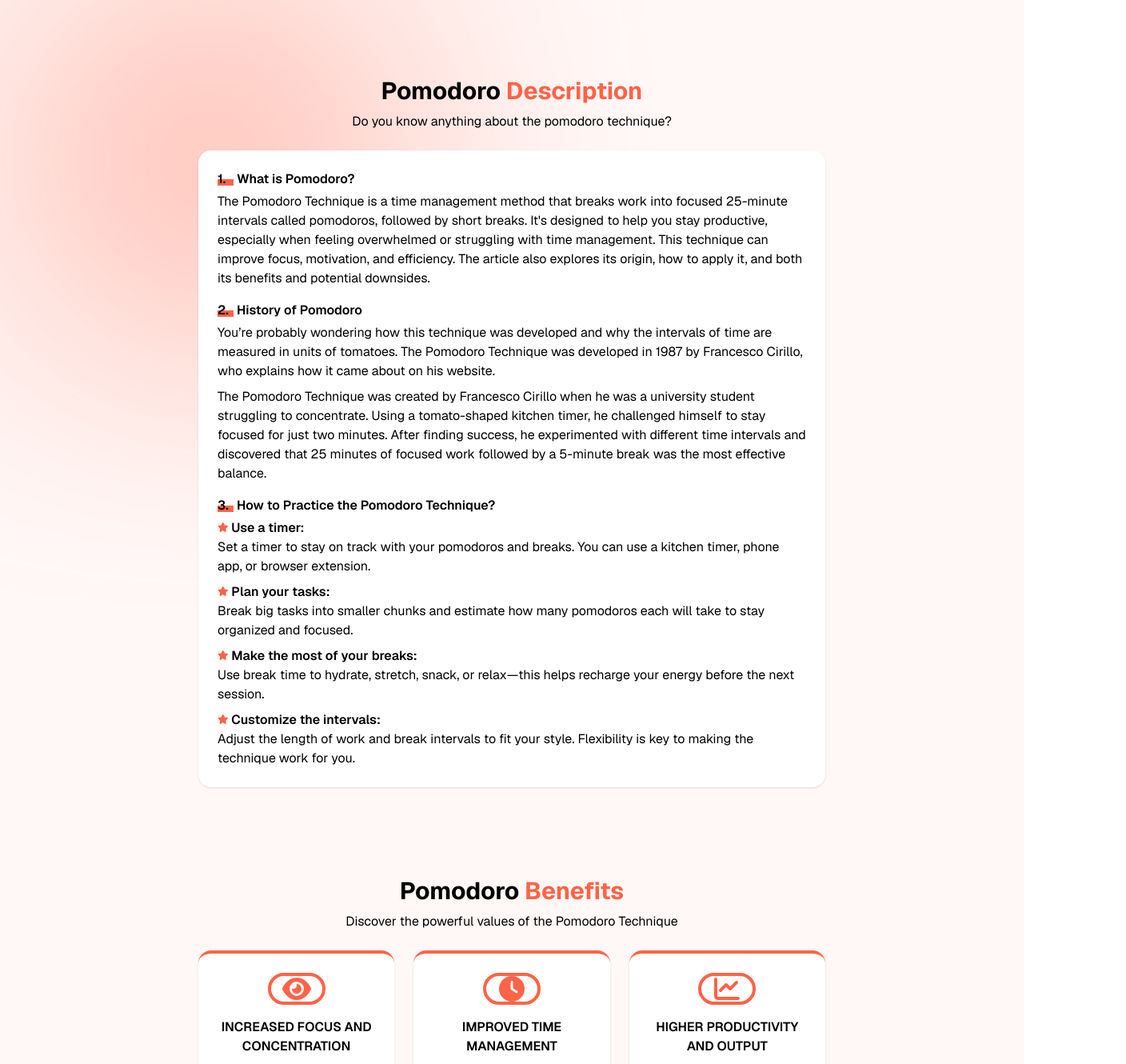
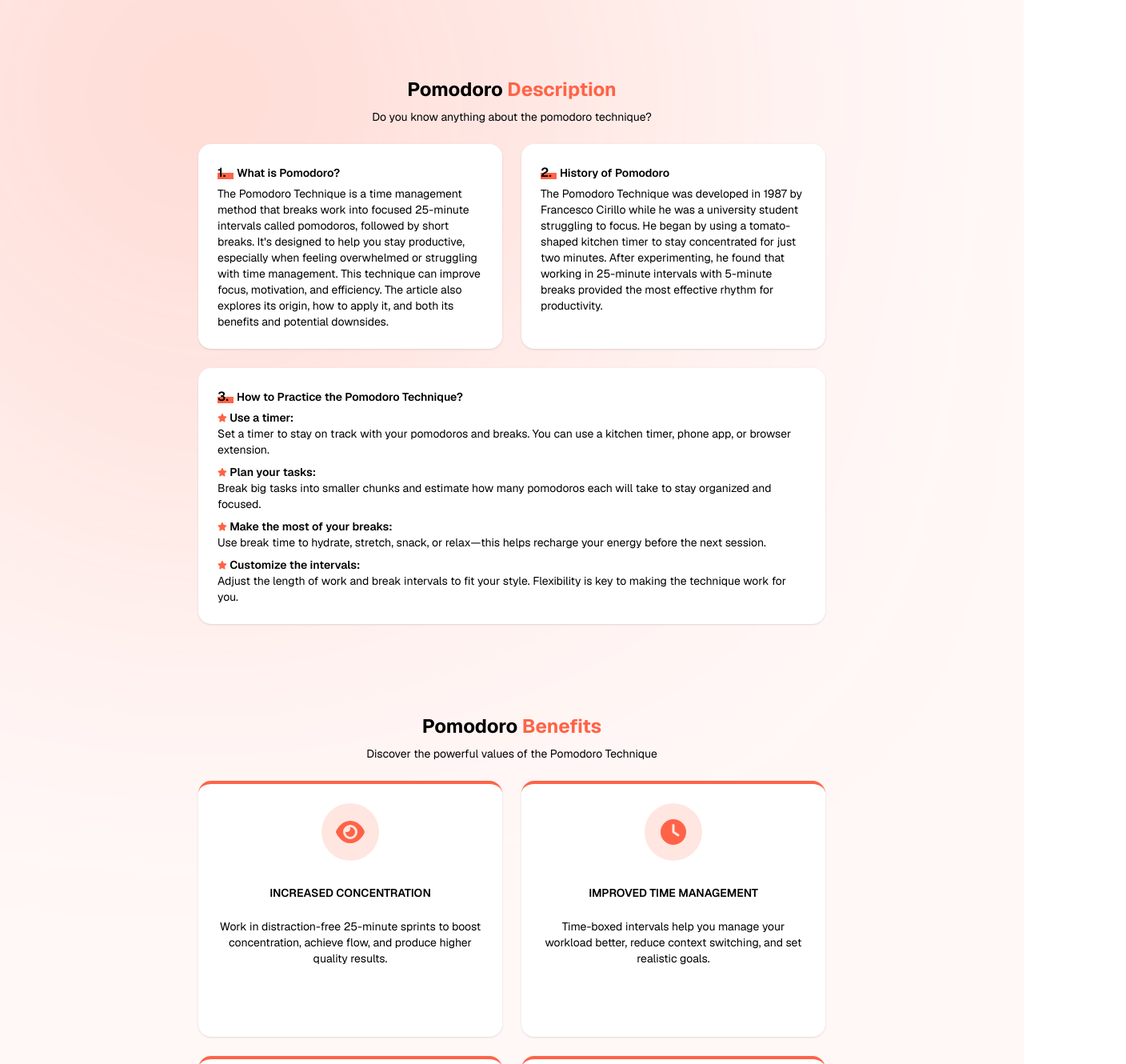
Before and after one commit to cmdn-hoangnguyen/pomodoro, a Next.js app: page / in a window 1280 px wide. Shown: the part 760-2090 px from the top of the page at 80% size, 1408 px wide, since content can reach past the window. Built offline with nearby package versions, Linux system fonts and the light colour scheme.

Commit message:
Update responsive all Sections

```diff
--- a/app/page.tsx
+++ b/app/page.tsx
@@ -6,43 +6,45 @@ import { SECTION_IDS } from "@/utils/constants";
 import { ReactNode } from "react";
 
 type SectionType = {
-  data: ReactNode
-}
+  data: ReactNode;
+};
 
 export default function Home() {
   const sections: Record<SECTION_IDS, SectionType> = {
     [SECTION_IDS.HERO]: {
-      data: <HeroSection />
+      data: <HeroSection />,
     },
     [SECTION_IDS.DESCRIPTION]: {
-      data: <DescriptionSection />
+      data: <DescriptionSection />,
     },
     [SECTION_IDS.VALUE]: {
-      data: <ValueSection />
+      data: <ValueSection />,
     },
     [SECTION_IDS.APPLICATION]: {
-      data: <ApplicationSection />
+      data: <ApplicationSection />,
     },
     [SECTION_IDS.QUOTATION]: {
-      data: <></>
-    }
-  }
+      data: <></>,
+    },
+  };
 
   const renderSections = [
-    SECTION_IDS.HERO, SECTION_IDS.DESCRIPTION, SECTION_IDS.VALUE, SECTION_IDS.APPLICATION, SECTION_IDS.QUOTATION,
-  ]
+    SECTION_IDS.HERO,
+    SECTION_IDS.DESCRIPTION,
+    SECTION_IDS.VALUE,
+    SECTION_IDS.APPLICATION,
+    SECTION_IDS.QUOTATION,
+  ];
 
   return (
     <>
-      <header></header>
-
       <main className="min-h-screen font-[family-name:var(--font-geist-sans)]">
         {renderSections.map((item, index) => {
           return (
             <section key={item} id={item} className="bg-[var(--muted)]">
               <div
-                className={`max-w-[70%] mx-auto relative ${
-                  index === 0 ? "" : "p-14"
+                className={`2xl:w-[60%] xl:w-[70%] md:w-[80%] w-[90%] mx-auto relative ${
+                  index === 0 ? "" : "xl:p-14 px-4 py-8"
                 }`}
               >
                 {sections[item].data}
--- a/components/DescriptionSection.tsx
+++ b/components/DescriptionSection.tsx
@@ -3,6 +3,11 @@ import { faStar } from "@fortawesome/free-solid-svg-icons";
 import { FontAwesomeIcon } from "@fortawesome/react-fontawesome";
 import { JSX } from "react";
 import Card from "./card/Card";
+import {
+  baseFontSize,
+  secondHeadingFontSize,
+  subTitleFontSize,
+} from "@/utils/commonStyle";
 
 type DescriptionType = {
   title: string;
@@ -14,7 +19,7 @@ const DescriptionSection = () => {
     [DESCRIPTION_CONTENT.WHAT_IS]: {
       title: "What is Pomodoro?",
       content: (
-        <p>
+        <p className={`${baseFontSize}`}>
           The Pomodoro Technique is a time management method that breaks work
           into focused 25-minute intervals called pomodoros, followed by short
           breaks. It's designed to help you stay productive, especially when
@@ -29,20 +34,13 @@ const DescriptionSection = () => {
       title: "History of Pomodoro",
       content: (
         <>
-          <p>
-            You’re probably wondering how this technique was developed and why
-            the intervals of time are measured in units of tomatoes. The
-            Pomodoro Technique was developed in 1987 by Francesco Cirillo, who
-            explains how it came about on his website.
-          </p>
-
-          <p>
-            The Pomodoro Technique was created by Francesco Cirillo when he was
-            a university student struggling to concentrate. Using a
-            tomato-shaped kitchen timer, he challenged himself to stay focused
-            for just two minutes. After finding success, he experimented with
-            different time intervals and discovered that 25 minutes of focused
-            work followed by a 5-minute break was the most effective balance.
+          <p className={`${baseFontSize}`}>
+            The Pomodoro Technique was developed in 1987 by Francesco Cirillo
+            while he was a university student struggling to focus. He began by
+            using a tomato-shaped kitchen timer to stay concentrated for just
+            two minutes. After experimenting, he found that working in 25-minute
+            intervals with 5-minute breaks provided the most effective rhythm
+            for productivity.
           </p>
         </>
       ),
@@ -68,25 +66,25 @@ const DescriptionSection = () => {
 
         return (
           <>
-            <p>
+            <p className={`${baseFontSize}`}>
               <RenderTitle title="Use a timer" />
               Set a timer to stay on track with your pomodoros and breaks. You
               can use a kitchen timer, phone app, or browser extension.
             </p>
 
-            <p>
+            <p className={`${baseFontSize}`}>
               <RenderTitle title="Plan your tasks" />
               Break big tasks into smaller chunks and estimate how many
               pomodoros each will take to stay organized and focused.
             </p>
 
-            <p>
+            <p className={`${baseFontSize}`}>
               <RenderTitle title="Make the most of your breaks" />
               Use break time to hydrate, stretch, snack, or relax—this helps
               recharge your energy before the next session.
             </p>
 
-            <p>
+            <p className={`${baseFontSize}`}>
               <RenderTitle title="Customize the intervals" />
               Adjust the length of work and break intervals to fit your style.
               Flexibility is key to making the technique work for you.
@@ -107,15 +105,48 @@ const DescriptionSection = () => {
     <>
       <div className="flex flex-col gap-6">
         <div className="flex flex-col items-center gap-2">
-          <h2 className="text-black text-3xl font-bold">
+          <h2 className={`${secondHeadingFontSize} text-black font-bold`}>
             Pomodoro
             <span className="text-[var(--primary)]"> Description</span>
           </h2>
 
-          <p>Do you know anything about the pomodoro technique?</p>
+          <p className={subTitleFontSize}>
+            Do you know anything about the pomodoro technique?
+          </p>
         </div>
 
-        <Card
+        <div className="grid grid-cols-12 gap-6">
+          {renderDescription.map((item, index) => {
+            return (
+              <div key={index} className={`${index === renderDescription.length - 1 ? 'col-span-12' : 'xl:col-span-6 md:col-span-6 col-span-12'}`}>
+                <Card
+                  isBorderTop={false}
+                  content={
+                    <article>
+                      <h3 className="font-semibold mb-1">
+                        <span className="inline-block relative w-5 mr-1">
+                          <span className="absolute bg-[var(--primary)] left-0 right-0 top-[50%] bottom-[15%] z-0"></span>
+
+                          <span className="relative z-10">{index + 1}.</span>
+                        </span>
+
+                        <span className={baseFontSize}>
+                          {descriptionContent[item].title}
+                        </span>
+                      </h3>
+
+                      <div className="flex flex-col gap-2">
+                        {descriptionContent[item].content}
+                      </div>
+                    </article>
+                  }
+                />
+              </div>
+            );
+          })}
+        </div>
+
+        {/* <Card
           isBorderTop={false}
           content={renderDescription.map((item, index) => {
             return (
@@ -126,7 +157,9 @@ const DescriptionSection = () => {
 
                     <span className="relative z-10">{index + 1}.</span>
                   </span>
-                  {descriptionContent[item].title}
+                  <p className={baseFontSize}>
+                    {descriptionContent[item].title}
+                  </p>
                 </h3>
 
                 <div className="flex flex-col gap-2">
@@ -135,7 +168,7 @@ const DescriptionSection = () => {
               </article>
             );
           })}
-        />
+        /> */}
       </div>
     </>
   );
--- a/components/HeroSection.tsx
+++ b/components/HeroSection.tsx
@@ -4,17 +4,18 @@ import { SECTION_IDS } from "@/utils/constants";
 import { FontAwesomeIcon } from "@fortawesome/react-fontawesome";
 import { faArrowDown } from "@fortawesome/free-solid-svg-icons";
 import Circle from "./circle/Circle";
+import { baseFontSize, firstHeadingStyle } from "@/utils/commonStyle";
 
 const HeroSection = () => {
   return (
     <>
       <div className="h-[100vh] flex flex-col justify-center items-center">
         <div className="flex flex-col items-center gap-4">
-          <h1 className="text-black text-5xl text-center font-bold">
+          <h1 className={firstHeadingStyle}>
             <span className="text-[var(--primary)]">Pomodoro</span> Technique
           </h1>
 
-          <p className="text-black text-center max-w-xl">
+          <p className={`${baseFontSize} text-black text-center max-w-xl`}>
             Boost your productivity with the time-tested Pomodoro Technique.
             Work smarter, not harder, and achieve more in less time.
           </p>
@@ -36,8 +37,8 @@ const HeroSection = () => {
         </a>
       </div>
 
-      <Circle size={20} blur={10} top={0} left={100} right={-10} bottom={100}/>
-      <Circle size={20} blur={10} top={100} left={-10} right={100} bottom={0}/>
+      <Circle size={20} blur={10} top={0} left={90} right={0} bottom={100}/>
+      <Circle size={30} blur={20} top={80} left={-20} right={100} bottom={0}/>
     </>
   );
 };
--- a/components/ValueSection.tsx
+++ b/components/ValueSection.tsx
@@ -9,6 +9,11 @@ import {
   faHourglassStart,
 } from "@fortawesome/free-solid-svg-icons";
 import { IconProp } from "@fortawesome/fontawesome-svg-core";
+import {
+  baseFontSize,
+  secondHeadingFontSize,
+  subTitleFontSize,
+} from "@/utils/commonStyle";
 
 const ValueSection = () => {
   const CustomIcon = ({ icon }: { icon: IconProp }) => {
@@ -17,7 +22,7 @@ const ValueSection = () => {
 
   const data = [
     {
-      title: "Increased Focus and Concentration",
+      title: "Increased Concentration",
       description:
         "Work in distraction-free 25-minute sprints to boost concentration, achieve flow, and produce higher quality results.",
       icon: <CustomIcon icon={faEye} />,
@@ -58,24 +63,35 @@ const ValueSection = () => {
     <>
       <div className="flex flex-col gap-6">
         <div className="flex flex-col items-center gap-2">
-          <h2 className="text-black text-3xl font-bold">
+          <h2 className={`${secondHeadingFontSize} text-black font-bold`}>
             Pomodoro
             <span className="text-[var(--primary)]"> Benefits</span>
           </h2>
 
-          <p>Discover the powerful values of the Pomodoro Technique</p>
+          <p className={subTitleFontSize}>
+            Discover the powerful values of the Pomodoro Technique
+          </p>
         </div>
 
-        <ul className="grid grid-cols-12 gap-6">
+        <ul className="grid grid-cols-12 xl:min-h-[40rem] gap-6">
           {data.map((value) => {
             return (
-              <li key={value.title} className="col-span-4 h-[16rem]">
+              <li
+                key={value.title}
+                className="2xl:col-span-4 md:col-span-6 col-span-12 xl:h-[20rem] lg:h-[18rem] md:h-[16rem] h-[15rem]"
+              >
                 <Card
                   content={
-                    <>
-                      <h4 className="uppercase font-semibold text-center">{value.title}</h4>
-                      <p className="text-center">{value.description}</p>
-                    </>
+                    <div className="flex flex-col gap-4 xl:mt-2">
+                      <p
+                        className={`${baseFontSize} uppercase font-semibold text-center h-8 flex items-center justify-center`}
+                      >
+                        {value.title}
+                      </p>
+                      <p className={`${baseFontSize} text-center`}>
+                        {value.description}
+                      </p>
+                    </div>
                   }
                   icon={value.icon}
                 />
--- a/components/card/Card.tsx
+++ b/components/card/Card.tsx
@@ -10,16 +10,18 @@ const Card = ({ content, icon, isBorderTop = true }: CardProps) => {
   return (
     <>
       <div
-        className={`w-full h-full p-6 flex flex-col gap-4 bg-white rounded-2xl shadow
+        className={`w-full h-full xl:p-6 p-4 flex flex-col gap-4 bg-white rounded-2xl shadow hover:shadow-xl transition-all
                 ${
                   isBorderTop ? "border-t-4 border-[var(--primary)]" : ""
                 }
             `}
       >
         {icon && (
-          <span className="w-18 h-18 m-auto flex justify-center items-center border-4 border-[var(--primary)] rounded-full">
-            {icon}
-          </span>
+          <p className="xl:h-18 lg:h-16 h-14">
+            <span className="xl:w-18 lg:w-16 w-14 xl:h-18 lg:h-16 h-14 m-auto flex justify-center items-center bg-[var(--secondary)] rounded-full">
+              {icon}
+            </span>
+          </p>
         )}
 
         {content}
--- /dev/null
+++ b/utils/commonStyle.ts
@@ -0,0 +1,7 @@
+export const firstHeadingStyle = "2xl:text-5xl lg:text-4xl text-3xl text-black text-center font-bold"
+
+export const secondHeadingFontSize = "2xl:text-3xl lg:text-2xl text-xl"
+
+export const subTitleFontSize = "2xl:text-base text-sm text-center"
+
+export const baseFontSize = "2xl:text-base text-sm"
```
Also changed, not shown: components/ApplicationSection.tsx (+44 -32 lines).
